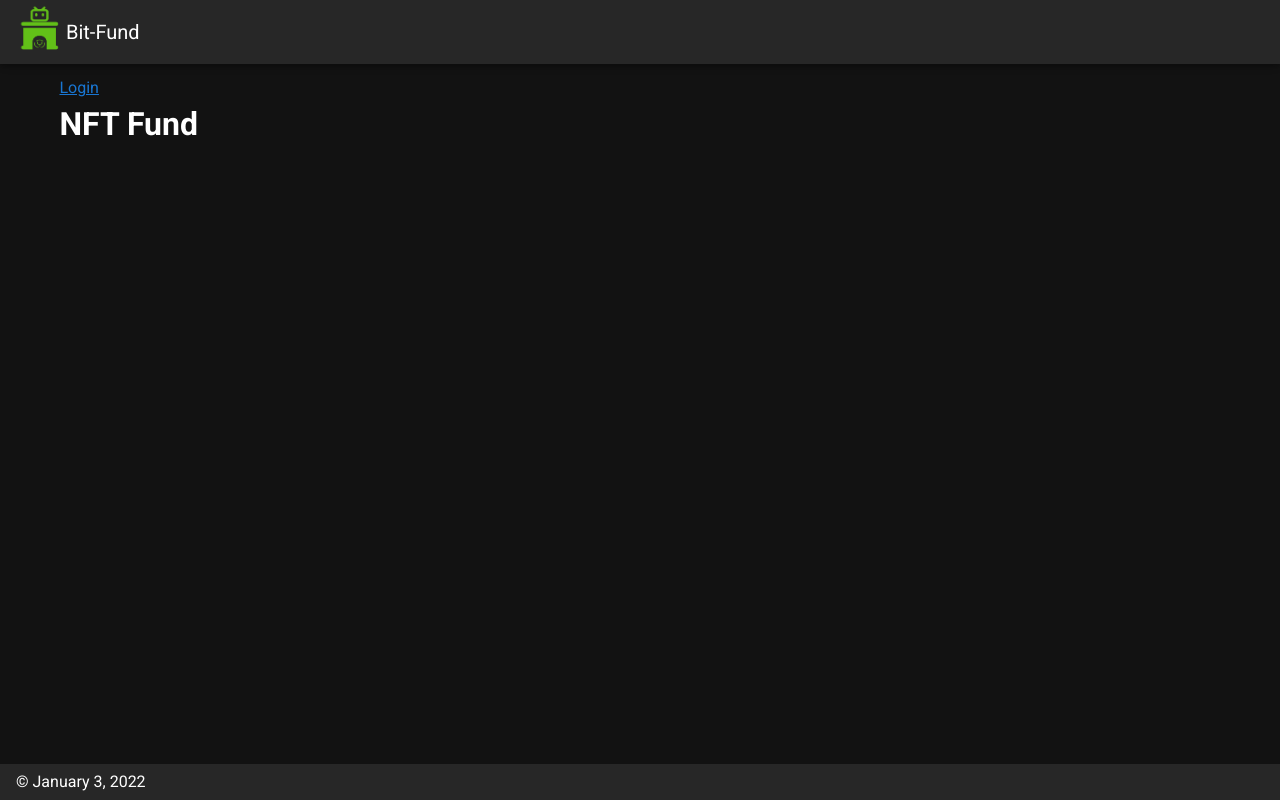
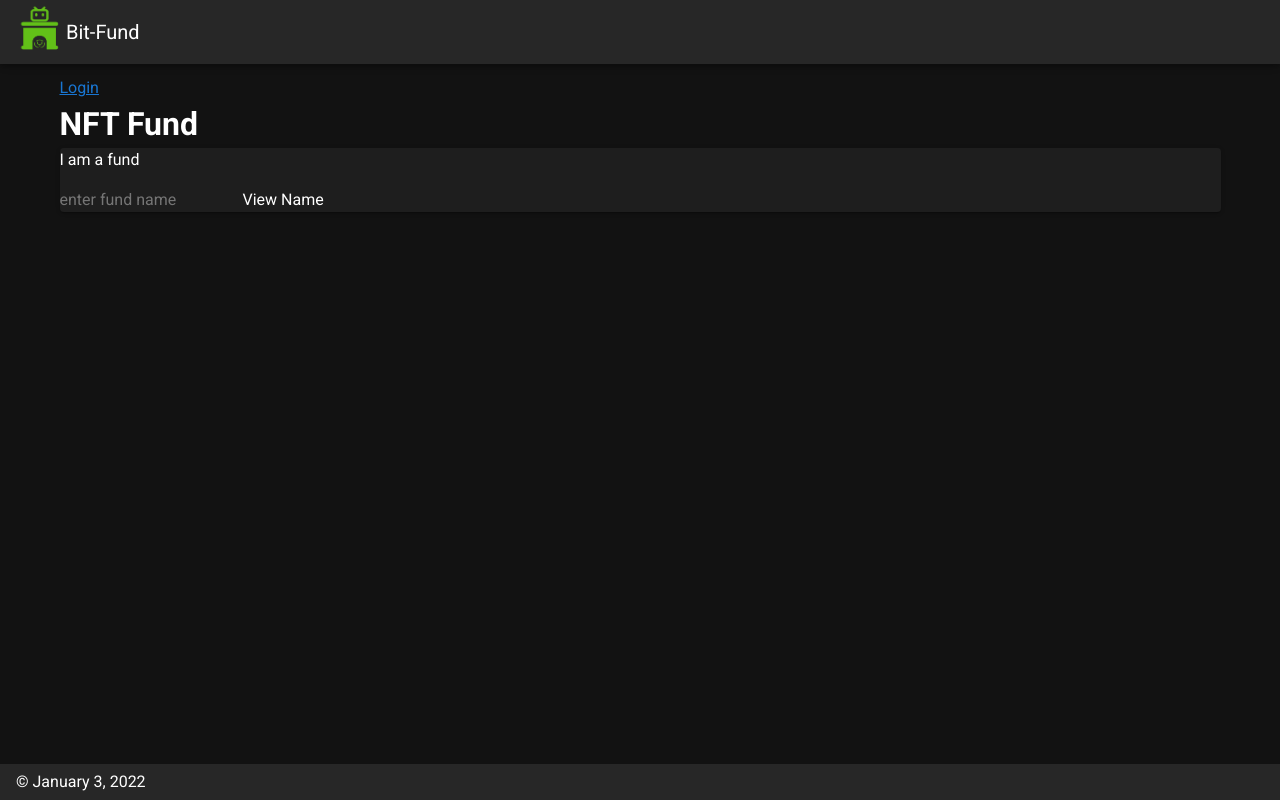
Before and after one commit to ntsonnenberg/NFT-Fund-App, a Nuxt app: page / in a window 1280 px wide. Built offline with nearby package versions, Linux system fonts and the light colour scheme.

Commit message:
implemented a vue component for a fund card

```diff
--- /dev/null
+++ b/components/FundCard.vue
@@ -0,0 +1,27 @@
+<template>
+  <div>
+      <v-card>
+          <p>I am a fund</p>
+          <input v-model="fundName" placeholder="enter fund name" />
+          <button @click="$emit('view', fundName)">View Name</button>
+      </v-card>
+  </div>
+</template>
+
+<script>
+export default {
+    name: 'FundCardComponent',
+
+    emits: ['view'],
+
+    data() {
+        return {
+            fundName: ''
+        }
+    }
+}
+</script>
+
+<style>
+
+</style>
--- a/pages/index.vue
+++ b/pages/index.vue
@@ -2,12 +2,31 @@
 <div>
   <NuxtLink to="/login">Login</NuxtLink>
   <h1>NFT Fund</h1>
+  <fund-card @view="showFundName"/>
 </div>
 
 </template>
 
 <script>
+  import FundCard from '@/components/FundCard.vue'
+
   export default {
-    name: 'IndexPage'
+    name: 'IndexPage',
+
+    data() {
+      return {
+        fundName: ''
+      }
+    },
+
+    components: {
+      FundCard
+    },
+
+    methods: {
+      showFundName (event) {
+        alert("This fund is named: " + event);
+      }
+    }
   }
 </script>
```
